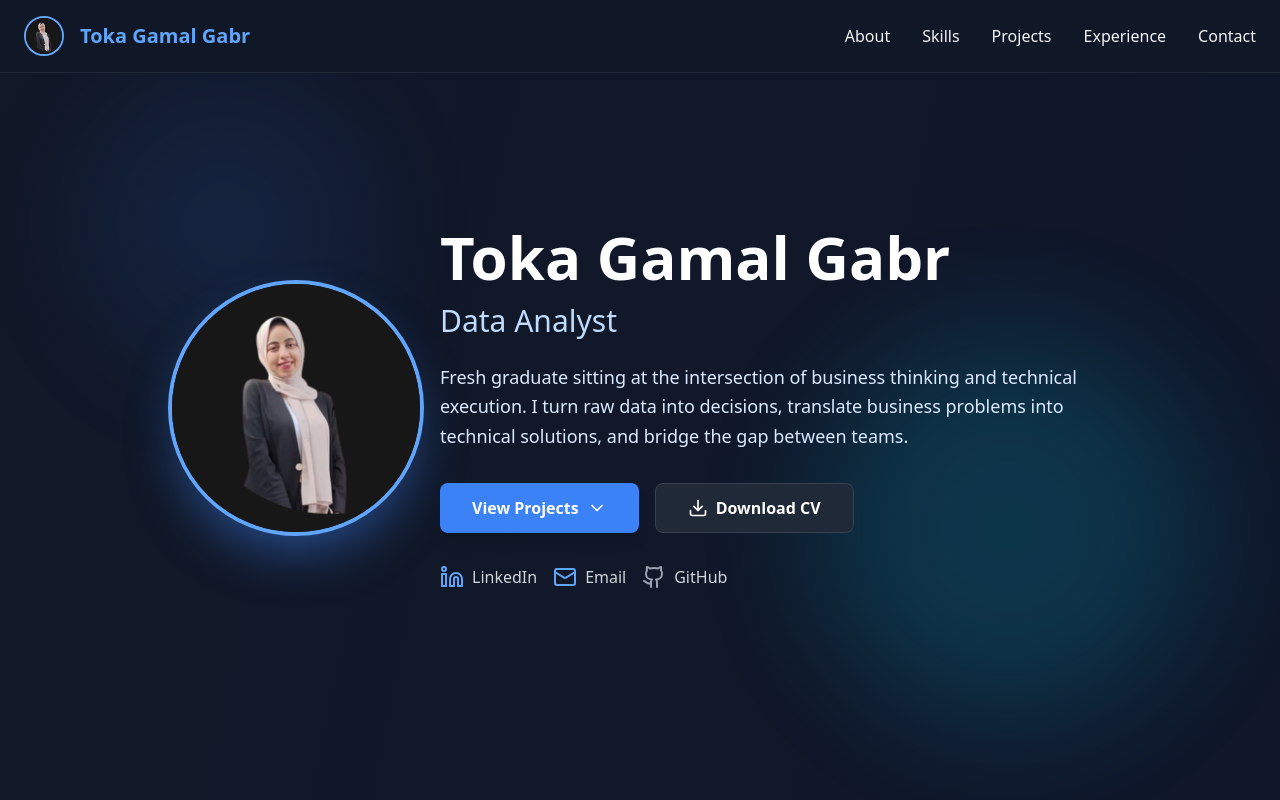
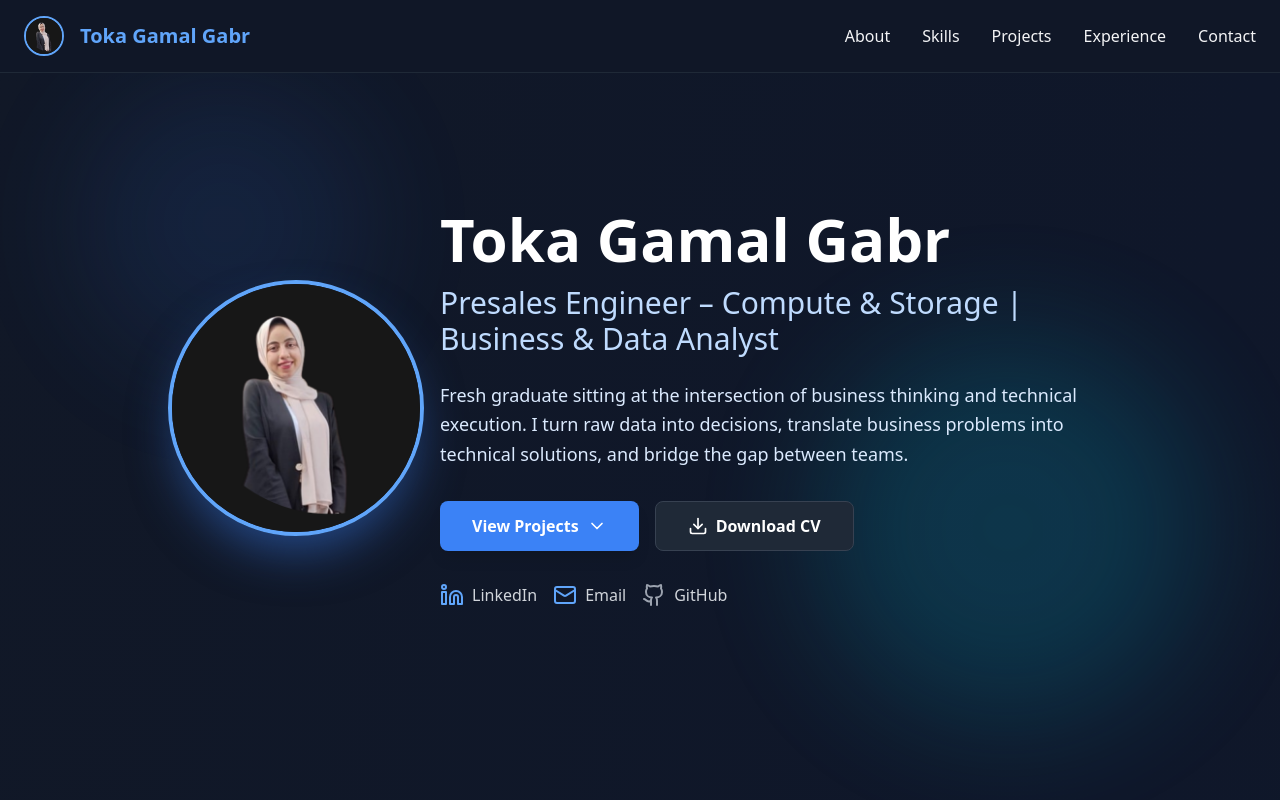
Before and after one commit to tokagabr/Portfolio_Tokagabr, a React (Vite) app: page / in a window 1280 px wide. Shown: the top 800 px of the page. Built offline with nearby package versions, Linux system fonts and the light colour scheme.

Commit message:
Update App.tsx

```diff
--- a/src/App.tsx
+++ b/src/App.tsx
@@ -63,7 +63,7 @@ function App() {
                 Toka Gamal Gabr
               </h1>
               <h2 className="text-2xl md:text-3xl text-blue-200 mb-6 font-light">
-                Data Analyst
+                Presales Engineer – Compute & Storage  | Business & Data Analyst
               </h2>
               <p className="text-lg text-blue-100 mb-8 leading-relaxed">
                 Fresh graduate sitting at the intersection of business thinking and
```
